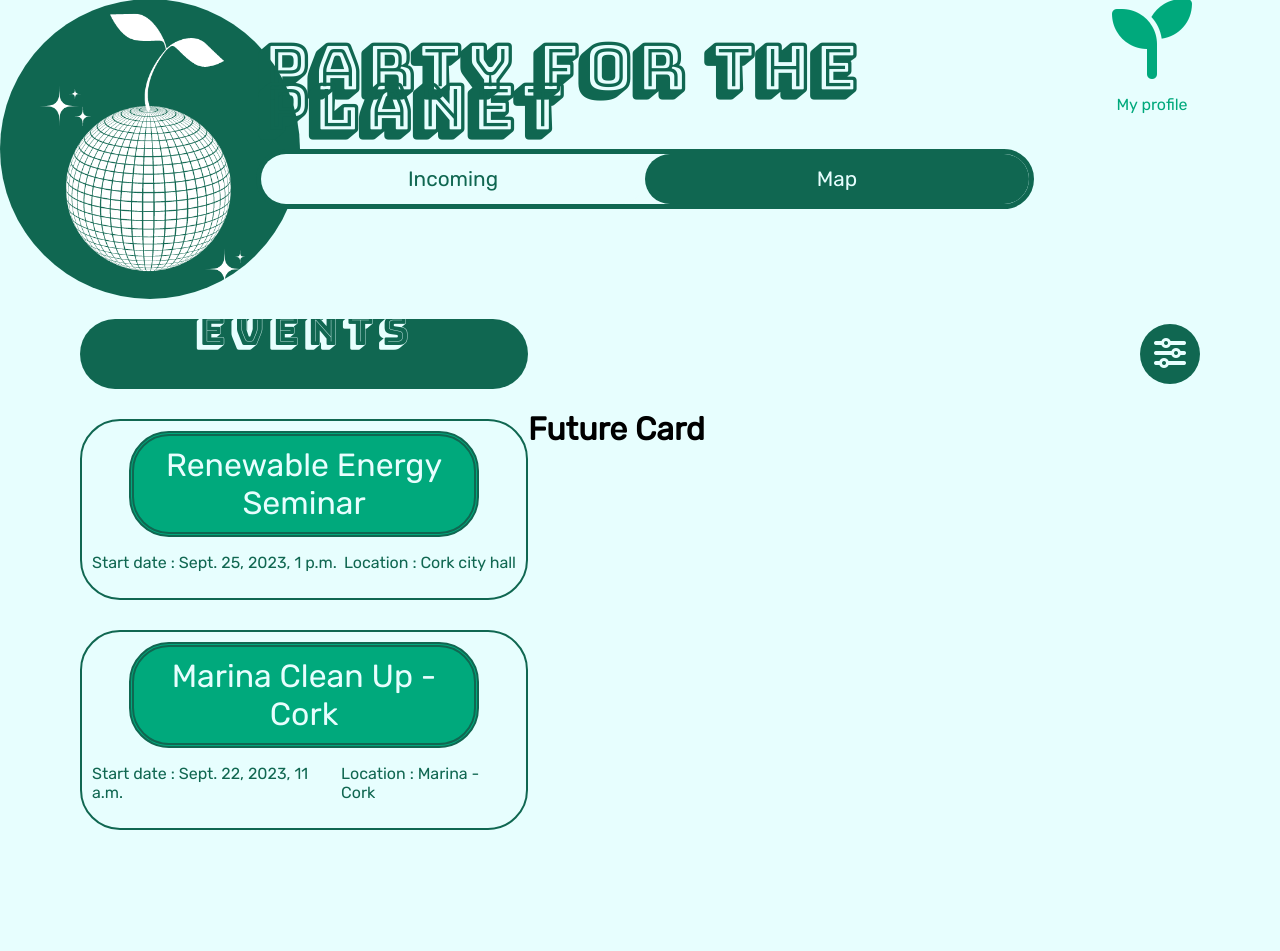
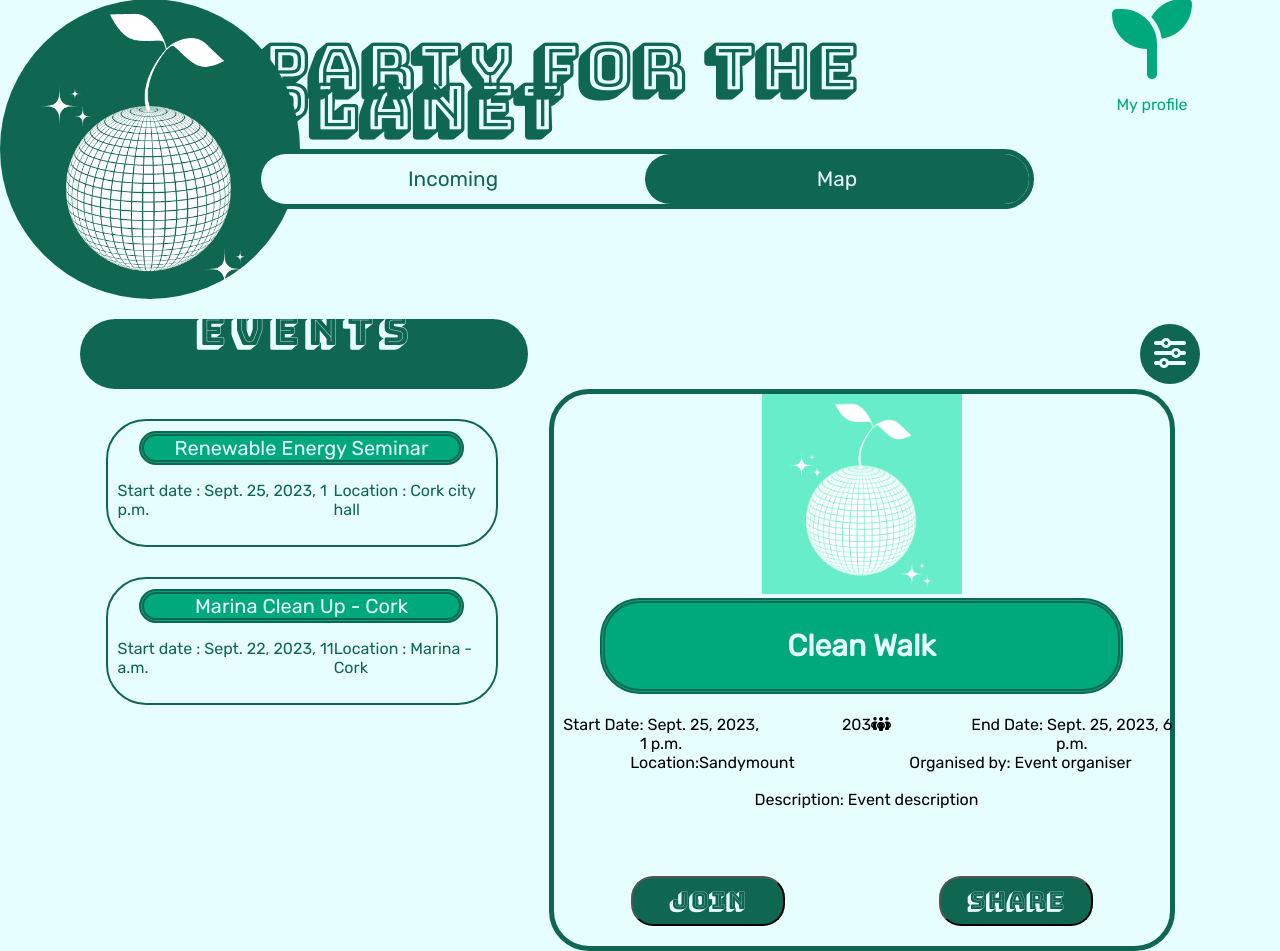
Before and after one commit to EliSacch/Party4thePlanet, a Django app: page /events/ in a window 1280 px wide. Shown: the part 21-972 px from the top of the page. Before the commit the page ends 851 px from the top, so only its background shows below. Run offline with Django 4.2, Linux system fonts and the light colour scheme; data comes from the database, SQL or seed files in the repository; some libraries are stand-ins or nearby versions.

Commit message:
Add card Event style

```diff
--- a/static/css/style.css
+++ b/static/css/style.css
@@ -194,11 +194,11 @@ a {
 }
 .eventsContainer {
   display: flex;
-  justify-content: center;
+  justify-content: space-around;
   margin: 0 80px;
 }
 .leftSide {
-  width: 40%;
+  width: 35%;
   font-family: "Rubik";
 }
 .leftSide ul {
@@ -210,24 +210,24 @@ a {
   padding: 10px;
   border: 2px solid var(--secondary-color);
   border-radius: 40px;
+  list-style-type: none;
 }
 .eventNameBackground {
+}
+.eventName {
   background-color: var(--accent-color);
   border-radius: 40px;
   width: 80%;
   margin: 0 auto;
   border: 5px double var(--secondary-color);
-}
-.eventName {
-  list-style-type: none;
-  display: flex;
-  justify-content: center;
+  color: var(--main-color);
+  text-align: center;
+  font-size: 20px;
+  padding: 0 10px;
 }
 .eventName a {
   color: var(--main-color);
   text-align: center;
-  font-size: 2rem;
-  padding: 10px;
 }
 .eventDetails {
   display: flex;
@@ -235,8 +235,73 @@ a {
   color: var(--secondary-color);
 }
 .rightSide {
-  width: 60%;
+  display: flex;
+  justify-content: center;
+  align-items: center;
+  flex-direction: column;
+  width: 55%;
+  border: 5px solid var(--secondary-color);
+  border-radius: 40px;
 }
+.eventImageContainer {
+}
+.eventImageContainer img {
+  height: 200px;
+}
+.eventDetailsContainer {
+  width: 100%;
+}
+.eventInformations {
+  display: grid;
+  width: 100%;
+  grid-template-columns: 1fr 1fr 1fr 1fr 1fr 1fr;
+  grid-template-rows: 22% 22% 56%;
+  grid-template-areas:
+    "st st pa pa en en"
+    "lo lo lo eo eo eo"
+    "des des des des des des ";
+  text-align: center;
+  padding: 5px;
+}
+.eventStartTime {
+  grid-area: st;
+}
+.eventEndTime {
+  grid-area: en;
+}
+.eventParticipantsCounter {
+  grid-area: pa;
+}
+.eventLocation {
+  grid-area: lo;
+}
+.eventOrganiser {
+  grid-area: eo;
+}
+.eventDescription {
+  grid-area: des;
+}
+
+.eventButtonsContainer {
+  width: 100%;
+  display: flex;
+  justify-content: space-around;
+  align-items: center;
+  margin-bottom: 20px;
+}
+.eventButtonsContainer button {
+  display: flex;
+  align-items: center;
+  justify-content: center;
+  font-family: "Bungee Shade";
+  color: var(--main-color);
+  background-color: var(--secondary-color);
+  border-radius: 22px;
+  width: 25%;
+  height: 50px;
+  font-size: 1.5rem;
+}
+/* MAP  */
 .mapElementContainer {
   display: flex;
   justify-content: space-around;
--- a/templates/events.html
+++ b/templates/events.html
@@ -41,17 +41,17 @@
     {% if all_events %}
     <ul>
       {% for event in all_events %}
-      <div class="eventContainer">
+      <li class="eventContainer">
         <div class="eventNameBackground">
-          <li class="eventName">
+          <div class="eventName">
             <a href="{% url 'event' event.id %}">{{ event }}</a>
-          </li>
+          </div>
         </div>
         <div class="eventDetails">
           <p class="eventStart">Start date : {{event.start_datetime}}</p>
           <p class="eventLocation">Location : {{event.location}}</p>
         </div>
-      </div>
+      </li>
       {% endfor %}
     </ul>
     {% endif %}
@@ -75,7 +75,37 @@
       {% endfor %} -->
 
     <!-- Ideas for what the code should like  -->
-    <h1>Future Card</h1>
+    <div class="eventImageContainer">
+      <img src="../static/images/Logo Party 4 The planet.png" alt="" />
+    </div>
+    <div class="eventDetailsContainer">
+      <div class="eventName">
+        <h2>Clean Walk</h2>
+      </div>
+      <div class="eventInformations">
+        <p class="eventStartTime">
+          Start Date: Sept. 25, 2023, 1 p.m.<!-- Event Start time-->
+        </p>
+        <p class="eventEndTime">
+          End Date: Sept. 25, 2023, 6 p.m.<!-- Event End time-->
+        </p>
+        <p class="eventParticipantsCounter">
+          203<i class="fa-solid fa-people-group"></i
+          ><!-- Event participants-->
+        </p>
+        <p class="eventLocation">Location:Sandymount<!-- Event location--></p>
+        <p class="eventOrganiser">
+          Organised by: Event organiser<!-- Event Organiser-->
+        </p>
+        <p class="eventDescription">
+          Description: Event description<!-- Event Description-->
+        </p>
+      </div>
+    </div>
+    <div class="eventButtonsContainer">
+      <button class="joinButton"><p>Join</p></button>
+      <button class="shareButton"><p>Share</p></button>
+    </div>
   </div>
 </div>
 
```
